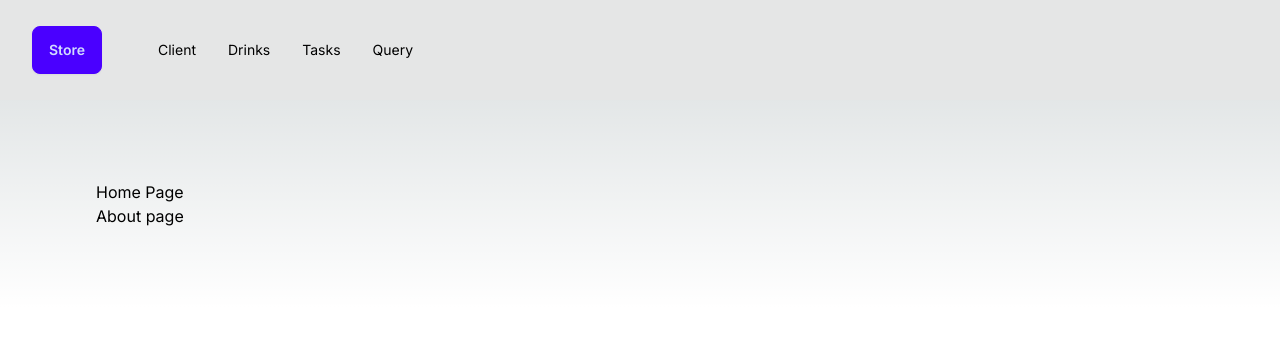
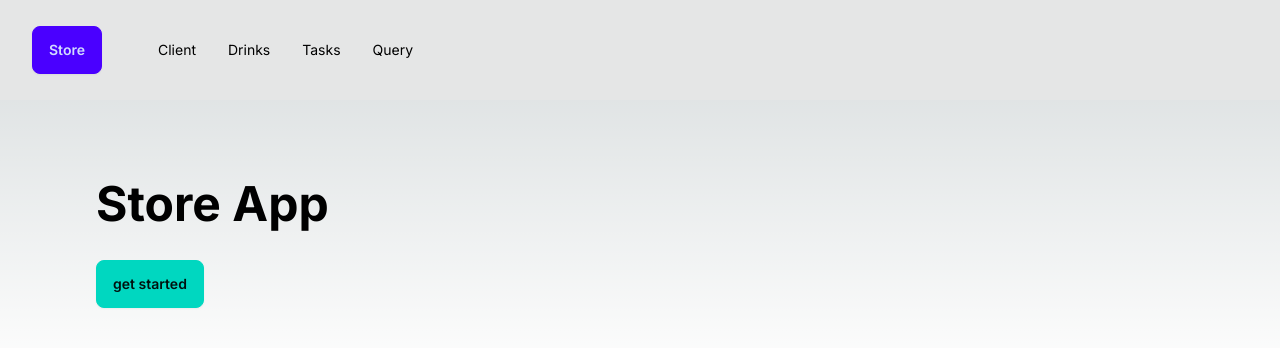
Before and after one commit to sharif-jatri/nextjs-store-app, a Next.js app: page / in a window 1280 px wide. Shown: the top 348 px of the page. Built offline with nearby package versions, Linux system fonts and the light colour scheme.

Commit message:
client counter component

```diff
--- a/app/client/page.js
+++ b/app/client/page.js
@@ -1,7 +1,16 @@
-export default function ClientPage() {
-  return (
-      <div>
-        <h1>ClientPage</h1>
-      </div>
-  );
-}
+'use client';
+import { useState } from 'react';
+
+const ClientPage = () => {
+    const [count, setCount] = useState(0);
+
+    return (
+        <div>
+            <h1 className='text-7xl font-bold mb-4'>{count}</h1>
+            <button className='btn btn-primary' onClick={() => setCount(count + 1)}>
+                increase
+            </button>
+        </div>
+    );
+};
+export default ClientPage;
--- a/app/page.js
+++ b/app/page.js
@@ -3,8 +3,10 @@
 export default function HomePage() {
   return (
       <div>
-        <h1>Home Page</h1>
-        <Link href='/about'>About page</Link>
+          <h1 className='text-5xl mb-8 font-bold'>Store App</h1>
+          <Link href='/client' className='btn btn-accent'>
+              get started
+          </Link>
       </div>
   );
 }
```
